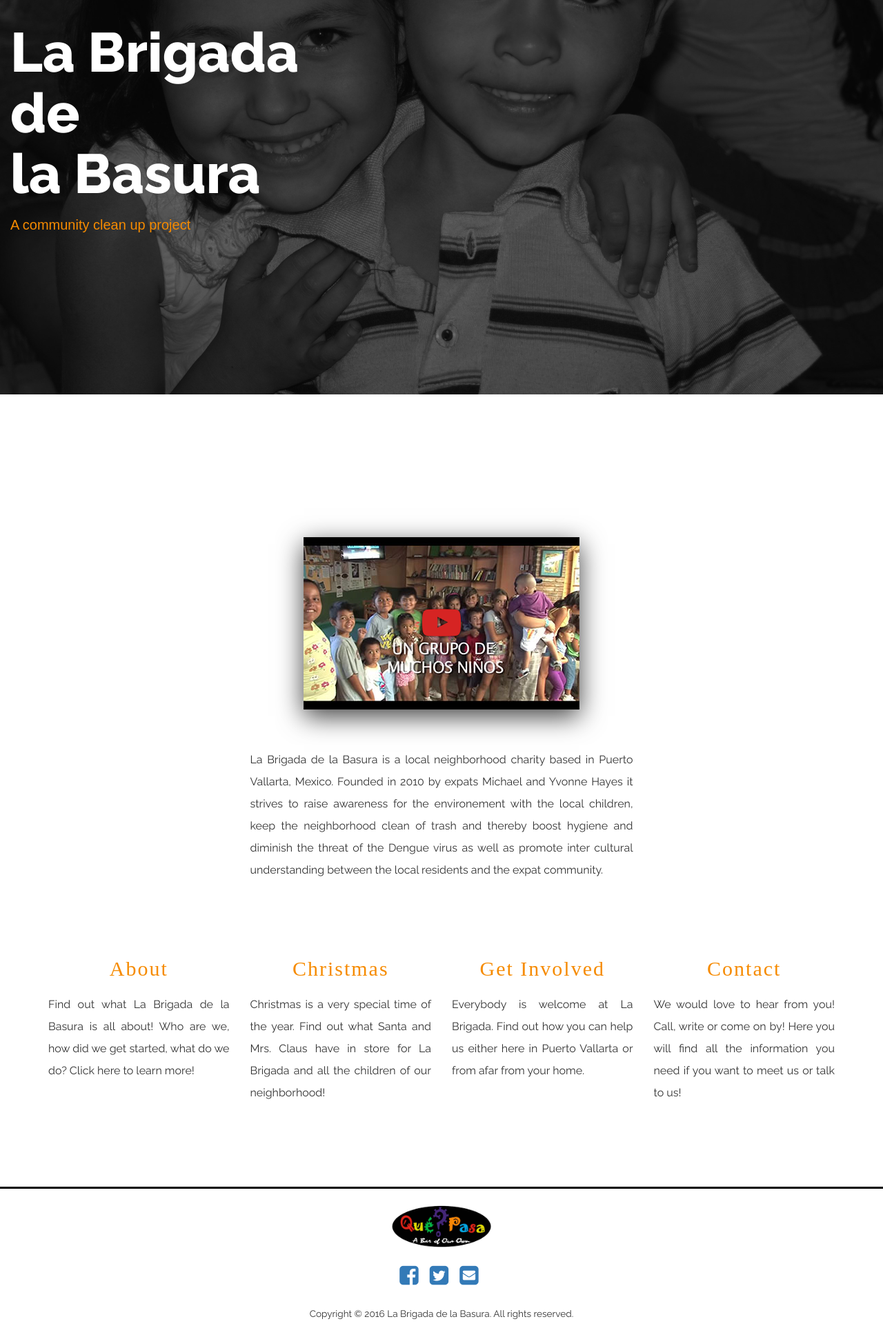
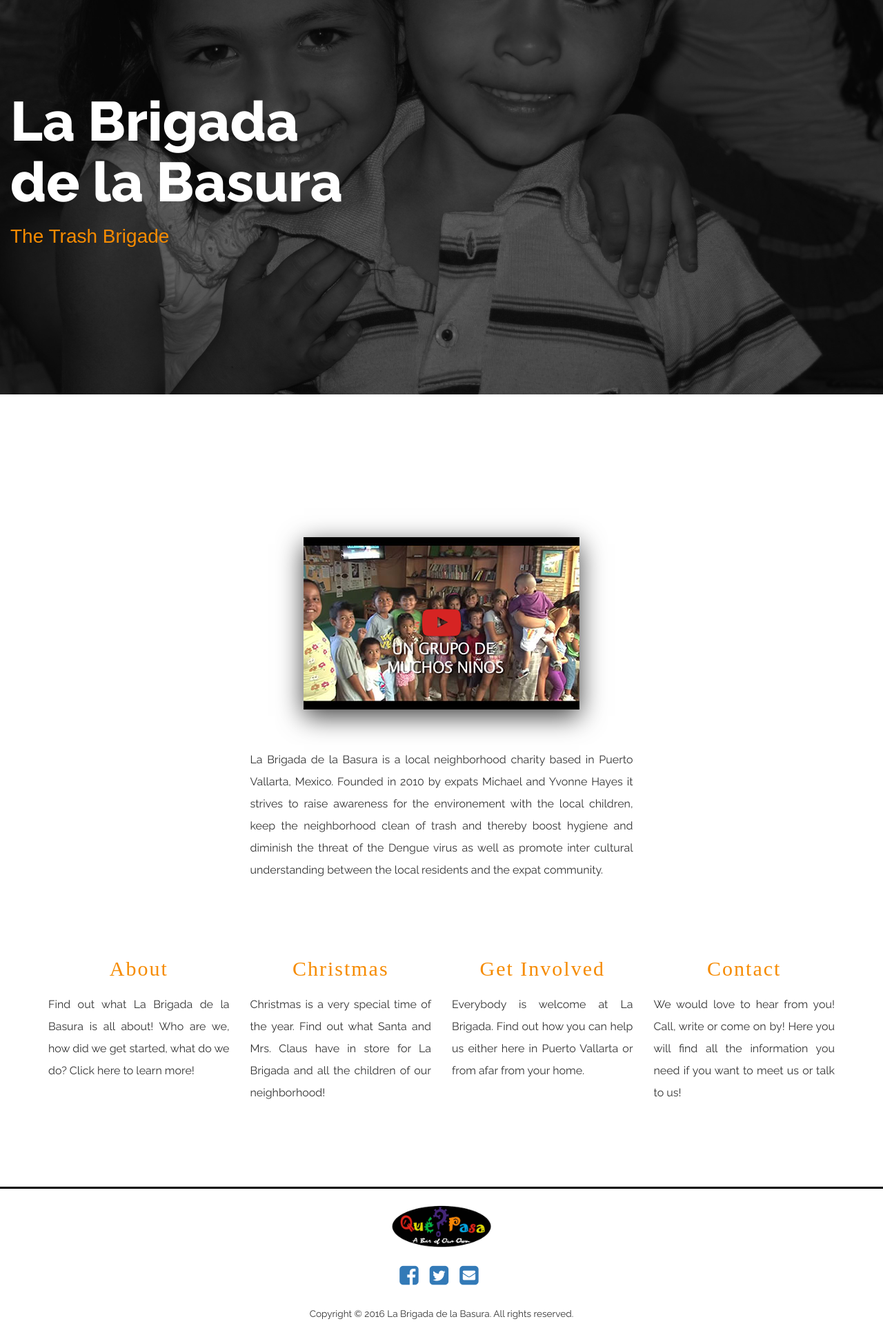
Before and after one commit to rgylling/TrashBrigade, a Jekyll site: the page built from index.html, in a window 1280 px wide, cut to the strip 328-2267 px from the top of the page. Shown: the whole strip at 69% size. Built offline with Jekyll 4.4.1, drawn with Linux system fonts in a browser that asks for light colours; nearby versions of some CDN libraries; a script that is not in the unit is left out.

Commit message:
playing with styling

```diff
--- a/_includes/cover-image.html
+++ b/_includes/cover-image.html
@@ -4,7 +4,7 @@
     <div class="row headercenter">
       <div class="col-sm-12">
         <h1 class="text-justify">{{page.imgText}}</h1>
-          <p class="text-justify cursiveme orange">{{page.imgSlogan}}</p>
+          <h2 class="text-justify cursiveme orange">{{page.imgSlogan}}</h2>
 
 </div>
 </div>
--- a/_includes/header.html
+++ b/_includes/header.html
@@ -7,7 +7,7 @@
           <i class="fa fa-bars"></i>
         </button>
         <a class="navbar-brand navscroll" href="index.html">
-          The Trash Brigade
+
          </a>
       </div>
       <div class="collapse navbar-collapse" id="navbar-collapse-1">
--- a/css/_master.scss
+++ b/css/_master.scss
@@ -10,7 +10,7 @@ a{
 }
 
 .headercenter {
-  margin-top:300px;
+  margin-top:400px;
 }
 
 .headercontainer {
@@ -86,7 +86,7 @@ a{
   width: 100%;
   height: 100%;
   background-attachment: fixed;
-  background-position: center;
+  background-position:bottom;
   background-repeat: no-repeat;
   background-size: cover;
   -webkit-filter: grayscale(100%) contrast(.9) brightness(.5);
--- a/index.html
+++ b/index.html
@@ -3,8 +3,8 @@ layout: default
 backgroundImg: 1
 bodyClass: homePage
 js: ['js/navbar.js','js/brigada.js']
-imgText: La Brigada </br> de </br> la Basura
-imgSlogan: A community clean up project
+imgText: La Brigada </br> de la Basura
+imgSlogan: The Trash Brigade
 ---
 
 <div class="container">
--- a/js/navbar.js
+++ b/js/navbar.js
@@ -6,10 +6,12 @@ jQuery(document).ready(function($) {
 
     if (scrollPos > 930) {
       navbar.css('background-color','orange');
-      $('.navscroll').css({'color' : 'black', 'font-weight': 'bold'})
+      $('.navscroll').css({'color' : 'black', 'font-weight': '400'})
+      $('.navbar-brand').text('The Trash Brigade');
     } else {
       navbar.css('background-color','transparent');
       $('.navscroll').css({'color': 'white', 'font-weight':'200'})
+      $('.navbar-brand').text("");
     }
   });
 });
```
